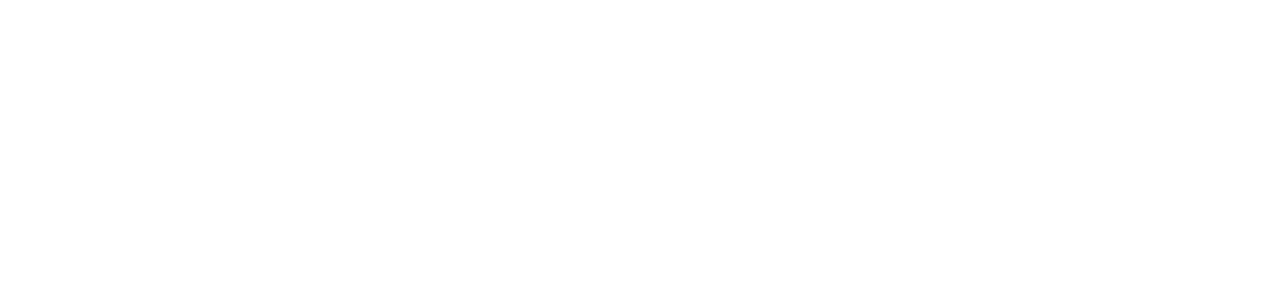
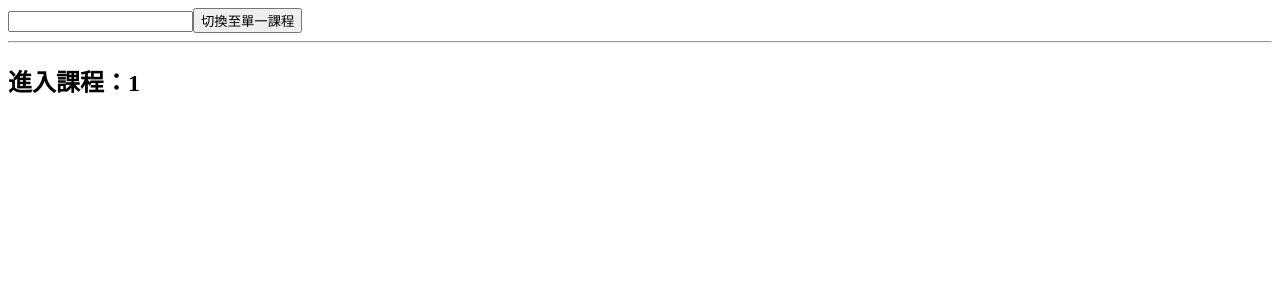
Before and after one commit to wen-3/nuxt_week2, a Nuxt app: page /courses/1 in a window 1280 px wide. Before the commit this address had no page. Shown: the top 300 px of the page. Built offline with nearby package versions, Linux system fonts and the light colour scheme.

Commit message:
動態路由

```diff
--- /dev/null
+++ b/pages/courses.vue
@@ -0,0 +1,18 @@
+<script setup>
+const id = ref();
+const router = useRouter();
+
+const gotoAndPage = (path) => {
+    router.push({ path });
+    id.value = '';
+};
+</script>
+
+<template>
+    <input type="text" v-model="id">
+    <button @click="gotoAndPage(`/courses/${id}`)">切換至單一課程</button>
+    <hr>
+    <NuxtPage></NuxtPage>
+</template>
+
+<style></style>
--- /dev/null
+++ b/pages/courses/[id].vue
@@ -0,0 +1,12 @@
+<script setup>
+const route = useRoute();
+</script>
+
+<template>
+  <div>
+    <h2>進入課程：{{ route.params.id }}</h2>
+  </div>
+</template>
+
+<style>
+</style>
--- /dev/null
+++ b/pages/courses/index.vue
@@ -0,0 +1,11 @@
+<script setup>
+</script>
+
+<template>
+  <div>
+    課程 index
+  </div>
+</template>
+
+<style>
+</style>
--- a/pages/index.vue
+++ b/pages/index.vue
@@ -14,6 +14,7 @@
 
     <NuxtLink to="/about">關於我們</NuxtLink>
     <NuxtLink to="/address">聯絡地址</NuxtLink>
+    <NuxtLink to="/courses">課程列表</NuxtLink>
   </div>
   <hr>
   <button @click="gotoAndPage('/about')">切換至 about 頁面</button>
```
